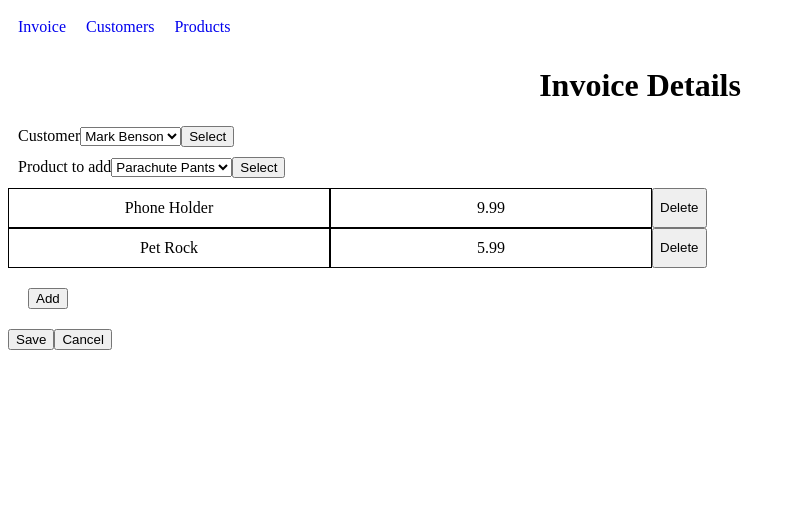
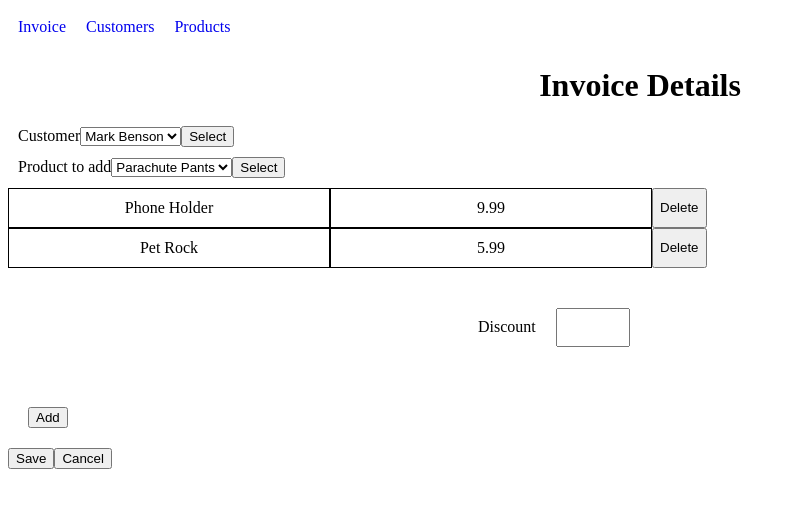
Before and after one commit to eukartsan/invoicing-app, a React (Create React App) app: page / in a window 1280 px wide. Shown: the top 508 px of the page, without its empty margins (0-796 px from the left). Built offline with nearby package versions, Linux system fonts and the light colour scheme.

Commit message:
add discount

```diff
--- a/src/InvoiceDetails/InvoiceDetails.css
+++ b/src/InvoiceDetails/InvoiceDetails.css
@@ -22,3 +22,14 @@
 .invoicing-items{
     margin: 10px;
 }
+
+.invoicing-discount{
+    padding: 20px;
+    margin-left: 450px;
+}
+
+.invoicing-discount input{
+    padding: 10px;
+    margin: 20px;
+    width: 50px;
+}
--- a/src/InvoiceDetails/InvoiceDetails.js
+++ b/src/InvoiceDetails/InvoiceDetails.js
@@ -13,7 +13,8 @@ class InvoiceDetails extends React.Component {
         super()
 
         this.state = {
-            price: ''
+            price: '',
+            discount: '',
         }
     }
 
@@ -42,9 +43,18 @@ class InvoiceDetails extends React.Component {
         this.props.handleOnAddNewInvoice(id)
     }
 
+    changeDiscount = (event) => {
+        if (/^(100|[1-9]|[1-9][0-9])$/.test(event.target.value)) {
+            this.setState({
+                discount: parseInt(event.target.value, 10)
+            })
+        }
+    }
+
 
     render() {
         const { customers, products, invoices } = this.props;
+        const { discount } = this.state;
 
         const customersList = customers
             .map((item) => {
@@ -109,6 +119,16 @@ class InvoiceDetails extends React.Component {
                 <div className="invoicing-container">
                     {invoicingList}
                 </div>
+                <div className="invoicing-discount">
+                    <label>Discount</label>
+                    <input
+                        ref={(input) => {
+                            this.discount = input
+                        }}
+                        value={discount}
+                        onChange={this.changeDiscount}
+                    />
+                </div>
                 <div className="products-btn">
                     <button onClick={this.addNewInvoice()}>
                         Add
```
Lines whose indentation alone changed are shown as unchanged.
